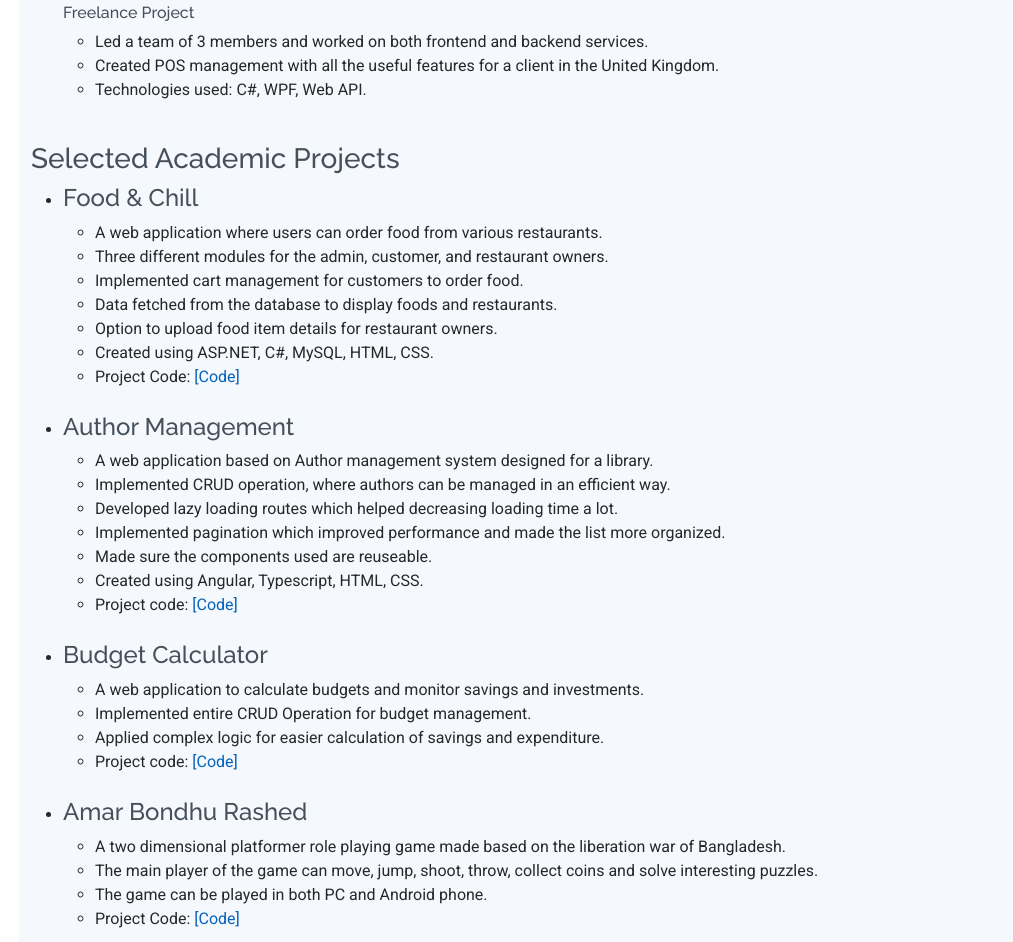
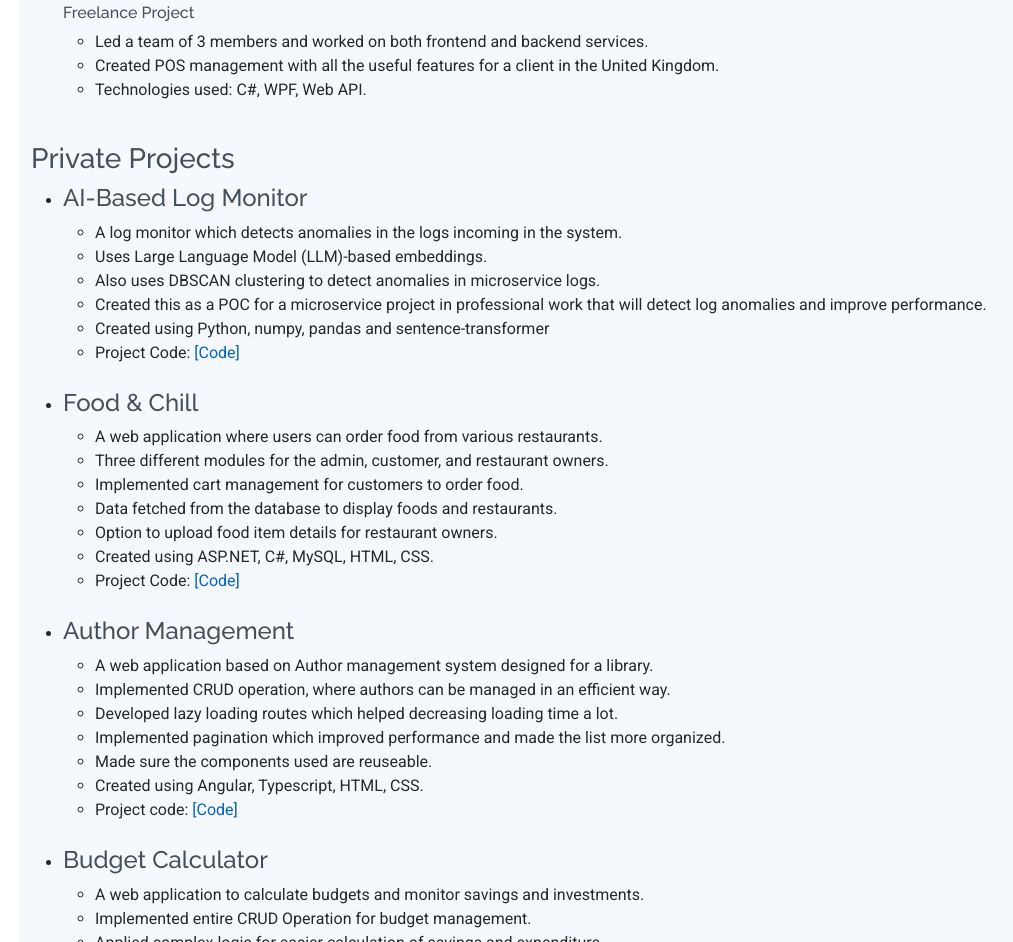
Before and after one commit to salman-arefin74/salman-arefin74.github.io, a plain HTML site: page index.html in a window 1280 px wide. Shown: the part 5855-6797 px from the top of the page, without its empty margins (141-1154 px from the left). Drawn offline with Linux system fonts and the light colour scheme.

Commit message:
Updated private projects.

```diff
--- a/index.html
+++ b/index.html
@@ -455,8 +455,22 @@
             </ul>
 
             <br />
-            <h3>Selected Academic Projects</h3>
+            <h3>Private Projects</h3>
             <ul>
+              <li>
+                <h4>AI-Based Log Monitor</h4>
+                <ul>
+                  <li>A log monitor which detects anomalies in the logs incoming in the system.</li>
+                  <li>Uses Large Language Model (LLM)-based embeddings.</li>
+                  <li>Also uses DBSCAN clustering to detect anomalies in microservice logs.</li>
+                  <li>Created this as a POC for a microservice project in professional work that will detect log anomalies and improve performance.</li>
+                  <li>Created using Python, numpy, pandas and sentence-transformer</li>
+                  <li>Project Code: <a href="https://github.com/salman-arefin74/ai-driven-log-monitor/">[Code]</a></li>
+                </ul>
+              </li>
+
+              <br/>
+
               <li>
                 <h4>Food & Chill</h4>
                 <ul>
```
